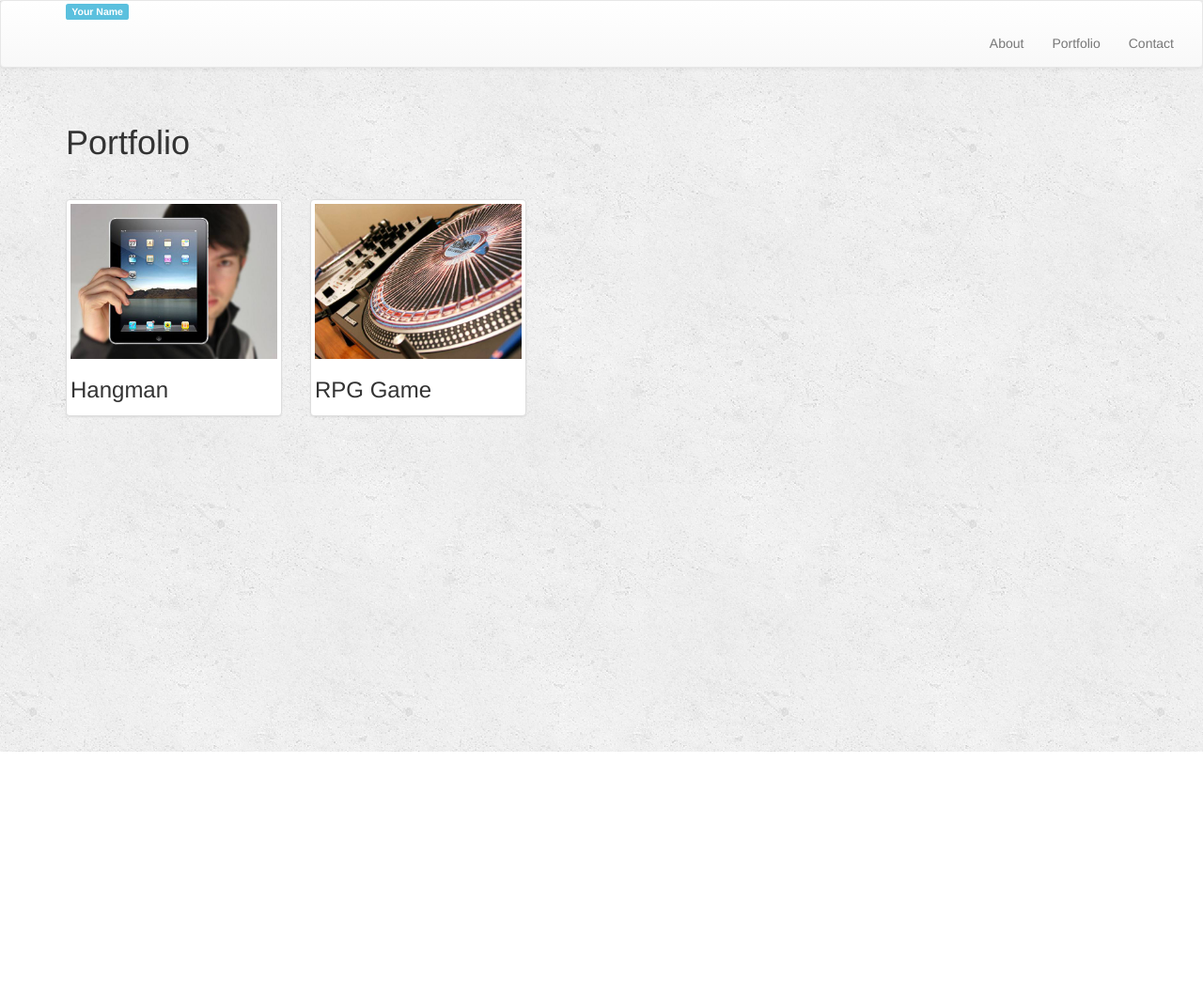
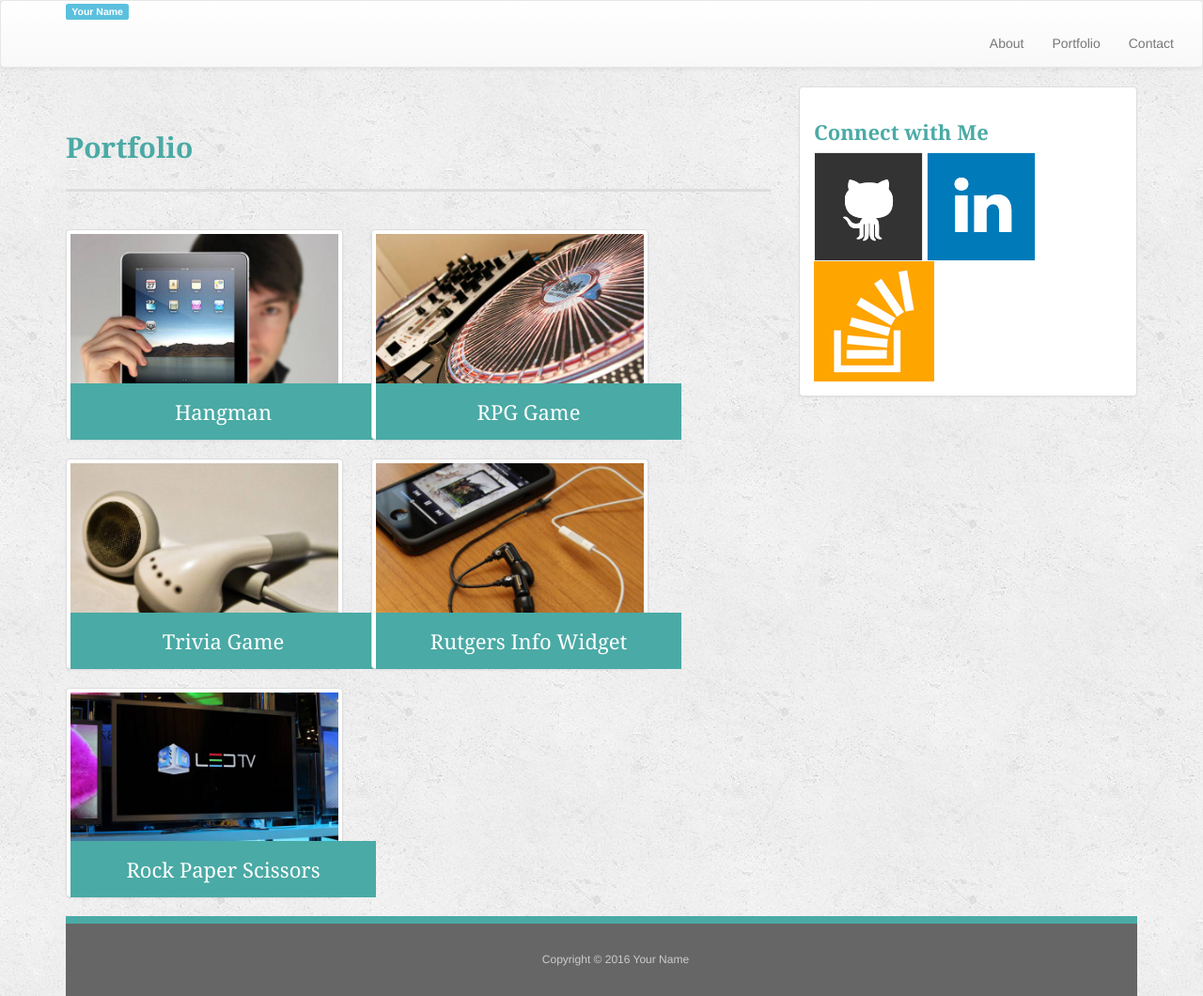
Before and after one commit to aleote/Bootstrap-Portfolio-, a plain HTML site: page portfolio.html in a window 1280 px wide. Shown: the whole page at 94% size. Before the commit the page ends 800 px from the top, so only its background shows below. Drawn offline with nearby package versions, Linux system fonts and the light colour scheme.

Commit message:
final commit

```diff
--- a/portfolio.html
+++ b/portfolio.html
@@ -12,6 +12,59 @@
 <script src="https://maxcdn.bootstrapcdn.com/bootstrap/3.3.7/js/bootstrap.min.js" integrity="sha384-Tc5IQib027qvyjSMfHjOMaLkfuWVxZxUPnCJA7l2mCWNIpG9mGCD8wGNIcPD7Txa" crossorigin="anonymous"></script>
 
 <style>
+
+.main-section {
+  background:white;
+}
+
+h1,
+h2,
+h3 {
+  font-family: Georgia, Times, "Times New Roman", serif;
+  font-weight: 700;
+  color: #4aaaa5;
+}
+
+h1 {
+  padding-bottom: 20px;
+  font-size: 30px;
+  line-height: 49px;
+  border-bottom: 3px solid #ddd;
+}
+
+h2,
+h3 {
+  font-size: 22px;
+}
+
+.work h3 {
+  position: absolute;
+  bottom: 20px;
+  width: 100%;
+  padding: 15px;
+  margin-bottom: 0;
+  font-weight: 300;
+  line-height: 30px;
+  color: #fff;
+  text-align: center;
+  background: #4aaaa5;
+  border-bottom: 0;
+}
+
+
+footer {
+  padding: 30px 0;
+  clear: both;
+  font-size: 12px;
+  color: #fff;
+  color: #ccc;
+  text-align: center;
+  background: #666;
+  border-top: 8px solid #4aaaa5;
+}
+
+
+
 </style>
 
 	<title>Bootstrap Portfolio</title>
@@ -32,7 +85,7 @@
         <span class="icon-bar"></span>
       </button>
     </div>
-
+<!-- this starts my name block -->
     <div class="container">
   <div class="row">
     <div class="col-sm-8">
@@ -40,7 +93,7 @@
     </div>
   </div>
 </div>
-
+<!-- this ends my name block -->
     <!-- Collect the nav links, forms, and other content for toggling -->
     <div class="collapse navbar-collapse" id="bs-example-navbar-collapse-1">
       <ul class="nav navbar-nav navbar-right">
@@ -60,9 +113,9 @@
         <h1>Portfolio</h1>
       </div>
 
-
+<div class="continer">
 <div class="row">  <!--this starts the porfolio pictures -->
-  <div class="col-sm-4 col-md-4">
+  <div class="col-sm-5 col-md-5">
    <!--  <a href="#" class="thumbnail">
     </a> -->
       <div class="work">
@@ -72,7 +125,7 @@
         </div>
       </div>
   </div>
-       <div class="col-sm-4 col-md-4">
+    <div class="col-sm-5 col-md-5">
       <div class="work">
         <div class="thumbnail">
           <img src="images/technics-q-c-640-480-2.jpg" alt="rpg game">
@@ -80,10 +133,7 @@
         </div>
       </div>
     </div>
-
-<!--
-      <div class="row">
-      <div class="col-xs-8 col-md-8">
+    <div class="col-sm-5 col-md-5">
       <div class="work">
         <div class="thumbnail">
             <img src="images/technics-q-c-640-480-5.jpg" alt="trivia game">
@@ -91,22 +141,48 @@
         </div>
       </div>
     </div>
-
+    <div class="col-sm-5 col-md-5">
       <div class="work">
        <div class="thumbnail">
          <img src="images/technics-q-c-640-480-7.jpg" alt="trivia game">
           <h3> Rutgers Info Widget </h3>
         </div>
       </div>
-
+    </div>
+      <div class="col-sm-5 col-md-5">
         <div class="work">
           <div class="thumbnail">
             <img src="images/technics-q-c-640-480-9.jpg" alt="Rutgers Info Widget">
             <h3> Rock Paper Scissors </h3>
           </div>
-        </div> -->
         </div>
       </div>
       </div>
     </div>
 </div>
+
+<div class="col-sm-4">
+    <div class="panel panel-default">
+        <div class="panel-body">
+          <h2>Connect with Me</h2>
+          <a href="#"><img src="images/github-128.png" class="social" alt="GitHub" /></a>
+        <a href="#"><img src="images/linkedin-128.png" class="social" alt="LinkedIn" /></a>
+        <a href="#"><img src="images/stackoverflow-128.png" class="social" alt="Stack Overflow" /></a>
+        </div>
+    </div>
+  </div>
+</div>
+
+
+
+
+
+
+  <footer>
+    <div class="container">
+      Copyright &copy; 2016 Your Name
+    </div>
+  </footer>
+
+</body>
+</html>
```
Also changed, not shown: contact.html (+60 -7 lines), index.html (+101 -13 lines). Lines whose indentation alone changed are shown as unchanged.
